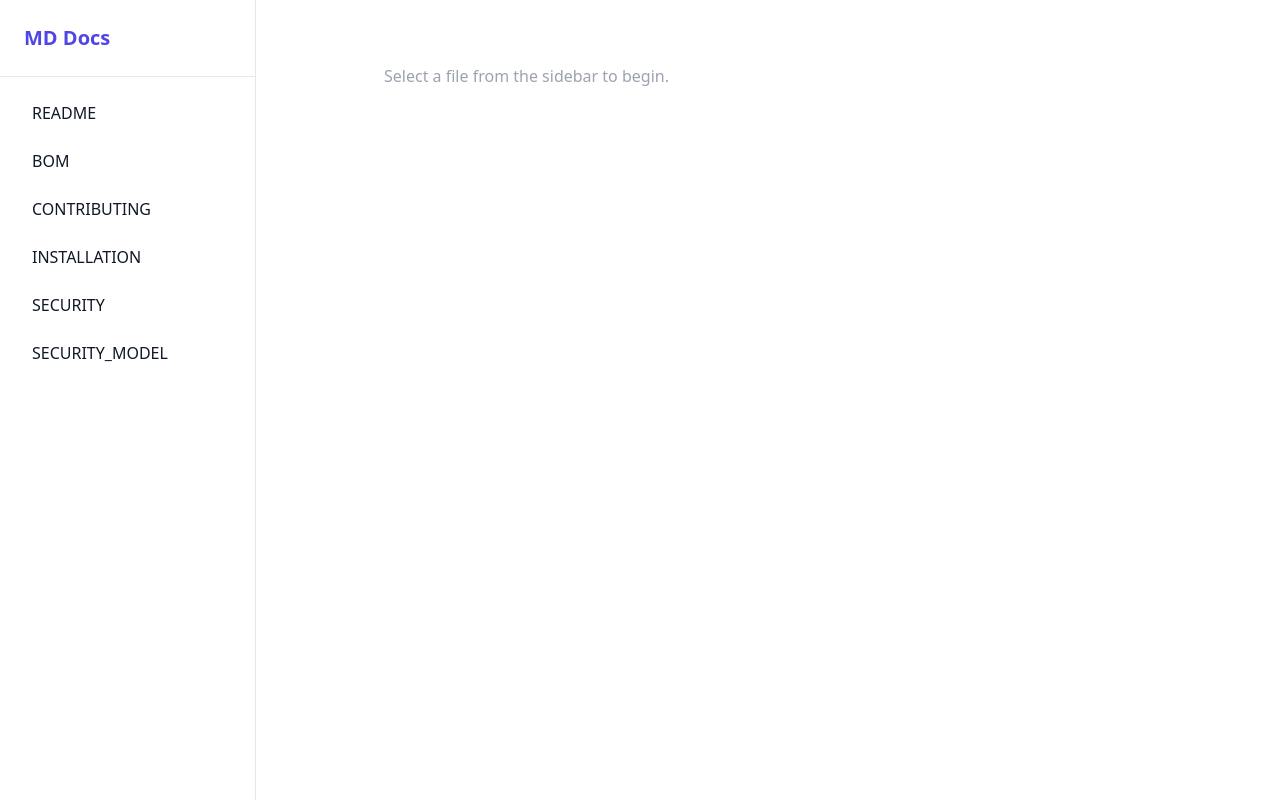
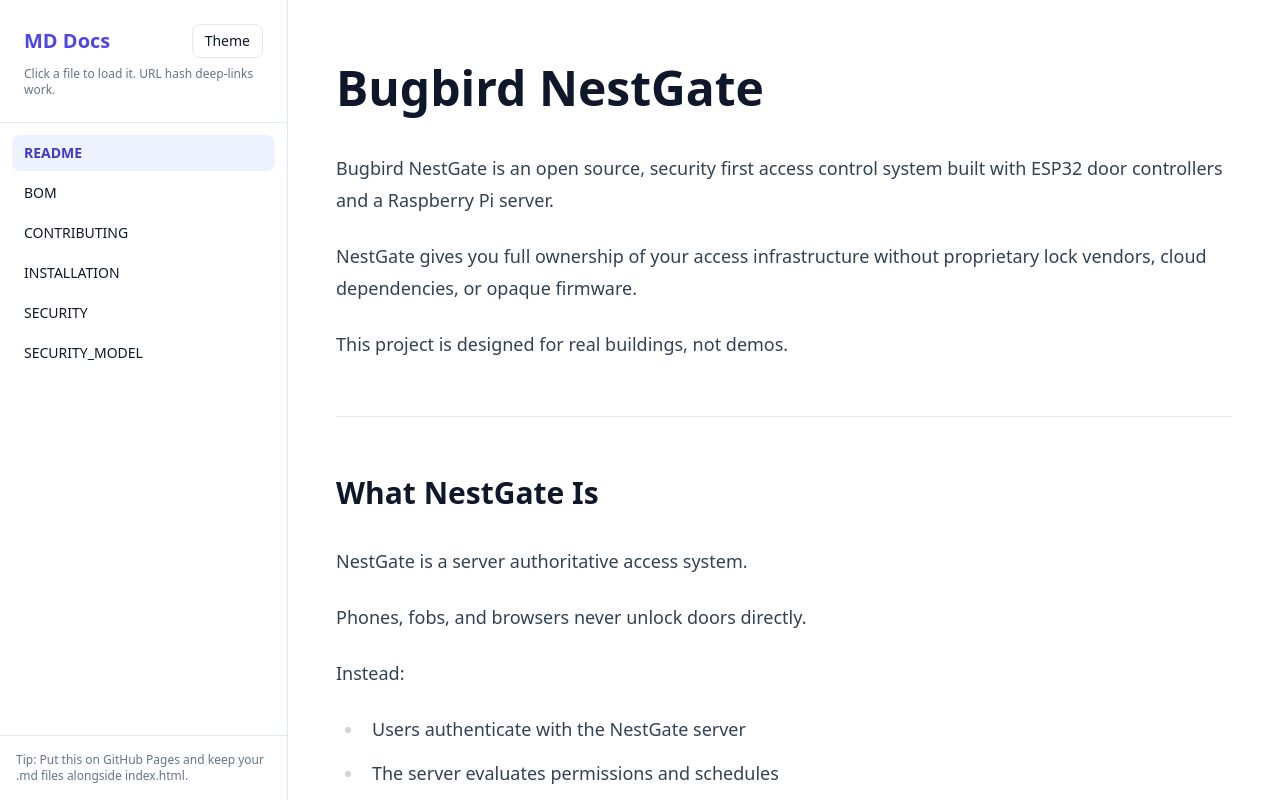
Before and after one commit to YuriGuernsey/Bugbird-NestGate, a plain HTML site: page index.html in a window 1280 px wide. Drawn offline with nearby package versions, Linux system fonts and the light colour scheme.

Commit message:
Refactor index.html for improved layout and features
Updated the HTML structure and added scripts for enhanced functionality, including theme toggling and improved Markdown rendering.

```diff
--- a/index.html
+++ b/index.html
@@ -1,73 +1,240 @@
 <!DOCTYPE html>
 <html lang="en">
 <head>
-    <meta charset="UTF-8">
-    <meta name="viewport" content="width=device-width, initial-scale=1.0">
+  <meta charset="UTF-8" />
+  <meta name="viewport" content="width=device-width, initial-scale=1.0" />
   <title>Markdown Viewer</title>
-    <script src="https://cdn.tailwindcss.com"></script>
+
+  <!-- Tailwind + Typography plugin -->
+  <script src="https://cdn.tailwindcss.com?plugins=typography"></script>
+
+  <!-- Marked (Markdown -> HTML) -->
   <script src="https://cdn.jsdelivr.net/npm/marked/marked.min.js"></script>
+
+  <!-- Sanitize HTML output (important) -->
+  <script src="https://cdn.jsdelivr.net/npm/dompurify@3.0.6/dist/purify.min.js"></script>
+
+  <!-- Code highlighting -->
+  <link rel="stylesheet" href="https://cdn.jsdelivr.net/npm/highlight.js@11.9.0/styles/github-dark.min.css">
+  <script src="https://cdn.jsdelivr.net/npm/highlight.js@11.9.0/lib/highlight.min.js"></script>
+
   <style>
-        /* Custom scrollbar for a cleaner look */
-        .prose img { border-radius: 0.5rem; }
-        pre { background: #1f2937; color: white; padding: 1rem; border-radius: 0.5rem; overflow-x: auto; }
+    /* Make long docs feel nicer */
+    .prose img { border-radius: 0.75rem; }
+    .prose code { font-size: 0.95em; }
+    .prose pre { border-radius: 0.75rem; overflow-x: auto; }
+    .prose table { width: 100%; display: block; overflow-x: auto; }
+    .prose a { text-decoration: none; }
+    .prose a:hover { text-decoration: underline; }
+
+    /* Optional: nicer scrollbars */
+    *::-webkit-scrollbar { width: 10px; height: 10px; }
+    *::-webkit-scrollbar-thumb { background: rgba(100,116,139,0.35); border-radius: 999px; }
+    *::-webkit-scrollbar-thumb:hover { background: rgba(100,116,139,0.55); }
   </style>
 </head>
-<body class="bg-gray-50 text-gray-900 flex h-screen overflow-hidden">
 
-    <aside class="w-64 bg-white border-r border-gray-200 flex flex-col">
-        <div class="p-6 border-b border-gray-200">
+<body class="bg-slate-50 text-slate-900 flex h-screen overflow-hidden">
+  <aside class="w-72 bg-white border-r border-slate-200 flex flex-col">
+    <div class="p-6 border-b border-slate-200">
+      <div class="flex items-center justify-between gap-3">
         <h1 class="text-xl font-bold text-indigo-600">MD Docs</h1>
+        <button id="themeBtn"
+          class="text-sm px-3 py-1.5 rounded-lg border border-slate-200 hover:bg-slate-50">
+          Theme
+        </button>
       </div>
-        <nav id="file-list" class="flex-1 overflow-y-auto p-4 space-y-2">
-            </nav>
+      <p class="text-xs text-slate-500 mt-2">Click a file to load it. URL hash deep-links work.</p>
+    </div>
+
+    <nav id="file-list" class="flex-1 overflow-y-auto p-3 space-y-1"></nav>
+
+    <div class="p-4 border-t border-slate-200 text-xs text-slate-500">
+      Tip: Put this on GitHub Pages and keep your .md files alongside index.html.
+    </div>
   </aside>
 
-    <main class="flex-1 overflow-y-auto bg-white p-8 md:p-16">
-        <article id="content" class="max-w-3xl mx-auto prose prose-indigo lg:prose-xl">
-            <p class="text-gray-400">Select a file from the sidebar to begin.</p>
+  <main class="flex-1 overflow-y-auto bg-white">
+    <div class="px-6 md:px-12 py-10 md:py-16">
+      <article id="content"
+        class="max-w-4xl mx-auto prose prose-slate prose-headings:scroll-mt-24 prose-a:text-indigo-600 lg:prose-lg">
+        <p class="text-slate-400">Select a file from the sidebar to begin.</p>
       </article>
+    </div>
   </main>
 
   <script>
-
-// Add your .md filenames here
+    // Put your .md filenames here
     const files = [
-    'README.md',
-    'BOM.md',
-    'CONTRIBUTING.md',
-    'INSTALLATION.md',
-    'SECURITY.md',
-    'SECURITY_MODEL.md'
-
+      "README.md",
+      "BOM.md",
+      "CONTRIBUTING.md",
+      "INSTALLATION.md",
+      "SECURITY.md",
+      "SECURITY_MODEL.md"
     ];
 
-const fileListContainer = document.getElementById('file-list');
-const contentContainer = document.getElementById('content');
+    const fileListContainer = document.getElementById("file-list");
+    const contentContainer = document.getElementById("content");
+    const themeBtn = document.getElementById("themeBtn");
 
-// Generate the sidebar links
-files.forEach(file => {
-    const button = document.createElement('button');
-    button.textContent = file.replace('.md', '');
-    button.className = "w-full text-left px-4 py-2 rounded-lg hover:bg-indigo-50 hover:text-indigo-600 transition-colors capitalize";
-
-    button.onclick = () => loadMarkdown(file);
-    fileListContainer.appendChild(button);
+    // Marked config
+    marked.setOptions({
+      gfm: true,
+      breaks: false,
+      headerIds: true,
+      mangle: false
     });
 
-async function loadMarkdown(filename) {
+    // Render sidebar
+    const buttonsByFile = new Map();
+
+    files.forEach((file) => {
+      const btn = document.createElement("button");
+      btn.type = "button";
+      btn.textContent = file.replace(".md", "");
+      btn.className =
+        "w-full text-left px-3 py-2 rounded-lg hover:bg-indigo-50 hover:text-indigo-700 transition-colors capitalize text-sm";
+
+      btn.addEventListener("click", () => {
+        location.hash = encodeURIComponent(file);
+      });
+
+      fileListContainer.appendChild(btn);
+      buttonsByFile.set(file, btn);
+    });
+
+    function setActive(filename) {
+      for (const [file, btn] of buttonsByFile.entries()) {
+        const isActive = file === filename;
+        btn.className =
+          "w-full text-left px-3 py-2 rounded-lg transition-colors capitalize text-sm " +
+          (isActive
+            ? "bg-indigo-50 text-indigo-700 font-semibold"
+            : "hover:bg-indigo-50 hover:text-indigo-700");
+      }
+    }
+
+    function absolutizeRelativeUrls(container, filename) {
+      // If you later put docs in folders, this helps images/links resolve relative to the md file.
+      // For same-folder docs, it still works fine.
+      const base = new URL(filename, window.location.href);
+
+      // Fix image src
+      container.querySelectorAll("img").forEach((img) => {
+        const src = img.getAttribute("src");
+        if (!src) return;
+        if (src.startsWith("http://") || src.startsWith("https://") || src.startsWith("data:")) return;
+        img.src = new URL(src, base).toString();
+      });
+
+      // Fix link href
+      container.querySelectorAll("a").forEach((a) => {
+        const href = a.getAttribute("href");
+        if (!href) return;
+
+        // If link is another markdown file in your list, route it through the viewer
+        const decoded = decodeURIComponent(href);
+        const clean = decoded.split("#")[0];
+        if (files.includes(clean)) {
+          a.addEventListener("click", (e) => {
+            e.preventDefault();
+            location.hash = encodeURIComponent(decoded);
+          });
+          return;
+        }
+
+        // Otherwise, open external links in a new tab
+        if (href.startsWith("http://") || href.startsWith("https://")) {
+          a.target = "_blank";
+          a.rel = "noreferrer noopener";
+        }
+      });
+    }
+
+    async function loadMarkdown(filenameWithOptionalHash) {
       try {
-        contentContainer.innerHTML = '<p class="animate-pulse text-gray-400">Loading...</p>';
+        const [filename, anchor] = filenameWithOptionalHash.split("#");
 
-        const response = await fetch(filename);
-        if (!response.ok) throw new Error('File not found');
+        contentContainer.innerHTML =
+          '<p class="animate-pulse text-slate-400">Loading...</p>';
+
+        const response = await fetch(filename, { cache: "no-cache" });
+        if (!response.ok) throw new Error(`Could not load ${filename}`);
 
         const mdText = await response.text();
 
-        // Convert Markdown to HTML using Marked.js
-        contentContainer.innerHTML = marked.parse(mdText);
+        // Convert to HTML
+        const rawHtml = marked.parse(mdText);
+
+        // Sanitize (prevents script injection in markdown)
+        const safeHtml = DOMPurify.sanitize(rawHtml, {
+          USE_PROFILES: { html: true }
+        });
+
+        contentContainer.innerHTML = safeHtml;
+
+        // Make images/links behave well
+        absolutizeRelativeUrls(contentContainer, filename);
+
+        // Highlight code blocks
+        contentContainer.querySelectorAll("pre code").forEach((block) => {
+          hljs.highlightElement(block);
+        });
+
+        setActive(filename);
+
+        // Scroll to anchor if present
+        if (anchor) {
+          const el = document.getElementById(anchor);
+          if (el) el.scrollIntoView({ behavior: "smooth", block: "start" });
+        } else {
+          // Top of doc when switching files
+          window.scrollTo({ top: 0, behavior: "smooth" });
+        }
       } catch (err) {
-        contentContainer.innerHTML = `<p class="text-red-500">Error: ${err.message}</p>`;
+        contentContainer.innerHTML =
+          `<p class="text-red-600">Error: ${err.message}</p>`;
       }
-}</script>
+    }
+
+    // Hash routing (deep-linkable)
+    function handleRoute() {
+      const hash = location.hash.replace(/^#/, "");
+      if (!hash) return;
+      const target = decodeURIComponent(hash);
+      loadMarkdown(target);
+    }
+
+    window.addEventListener("hashchange", handleRoute);
+    handleRoute();
+
+    // Default file if no hash
+    if (!location.hash && files.length) {
+      location.hash = encodeURIComponent(files[0]);
+    }
+
+    // Theme toggle (light/dark)
+    let dark = false;
+    themeBtn.addEventListener("click", () => {
+      dark = !dark;
+
+      document.body.className = dark
+        ? "bg-slate-950 text-slate-100 flex h-screen overflow-hidden"
+        : "bg-slate-50 text-slate-900 flex h-screen overflow-hidden";
+
+      document.querySelector("aside").className = dark
+        ? "w-72 bg-slate-900 border-r border-slate-800 flex flex-col"
+        : "w-72 bg-white border-r border-slate-200 flex flex-col";
+
+      document.querySelector("main").className = dark
+        ? "flex-1 overflow-y-auto bg-slate-950"
+        : "flex-1 overflow-y-auto bg-white";
+
+      contentContainer.className = dark
+        ? "max-w-4xl mx-auto prose prose-invert prose-headings:scroll-mt-24 prose-a:text-indigo-300 lg:prose-lg"
+        : "max-w-4xl mx-auto prose prose-slate prose-headings:scroll-mt-24 prose-a:text-indigo-600 lg:prose-lg";
+    });
+  </script>
 </body>
 </html>
```
Lines whose indentation alone changed are shown as unchanged.
